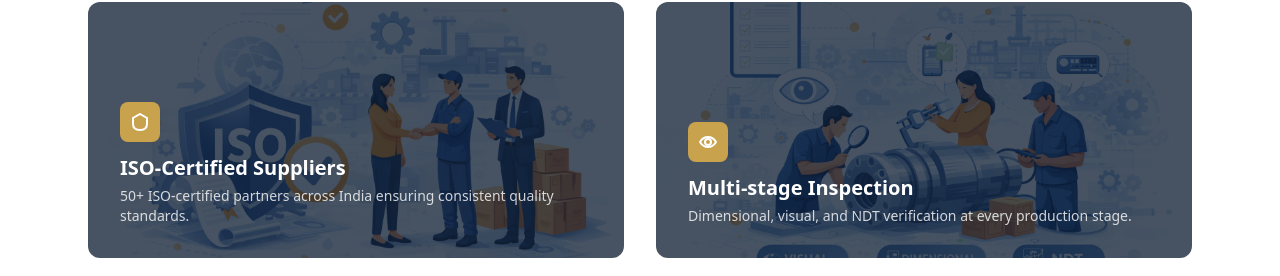
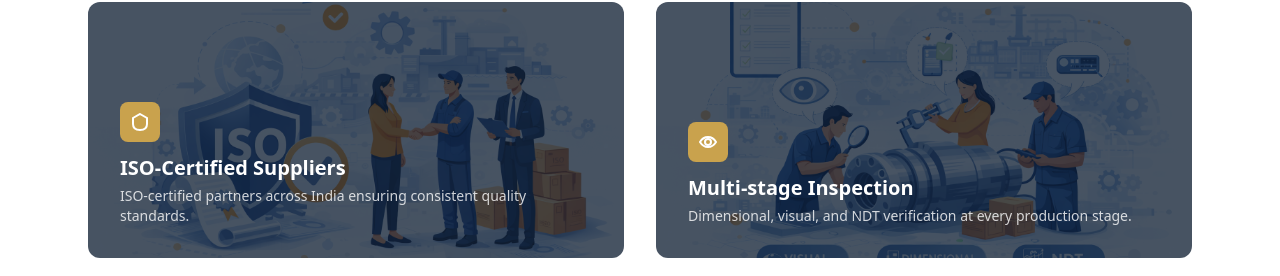
Before and after one commit to preshitpawar-beep/Celestia-GT, a Next.js app: page /quality in a window 1280 px wide. Shown: the part 832-1108 px from the top of the page. Built offline with nearby package versions, Linux system fonts and the light colour scheme.

Commit message:
Update page.js

```diff
--- a/app/quality/page.js
+++ b/app/quality/page.js
@@ -47,7 +47,7 @@ const lockIcon = (
 const commitments = [
   {
     title: "ISO-Certified Suppliers",
-    desc: "50+ ISO-certified partners across India ensuring consistent quality standards.",
+    desc: "ISO-certified partners across India ensuring consistent quality standards.",
     img: "/images/quality/commitment-1.png",
     icon: shieldIcon,
   },
```
